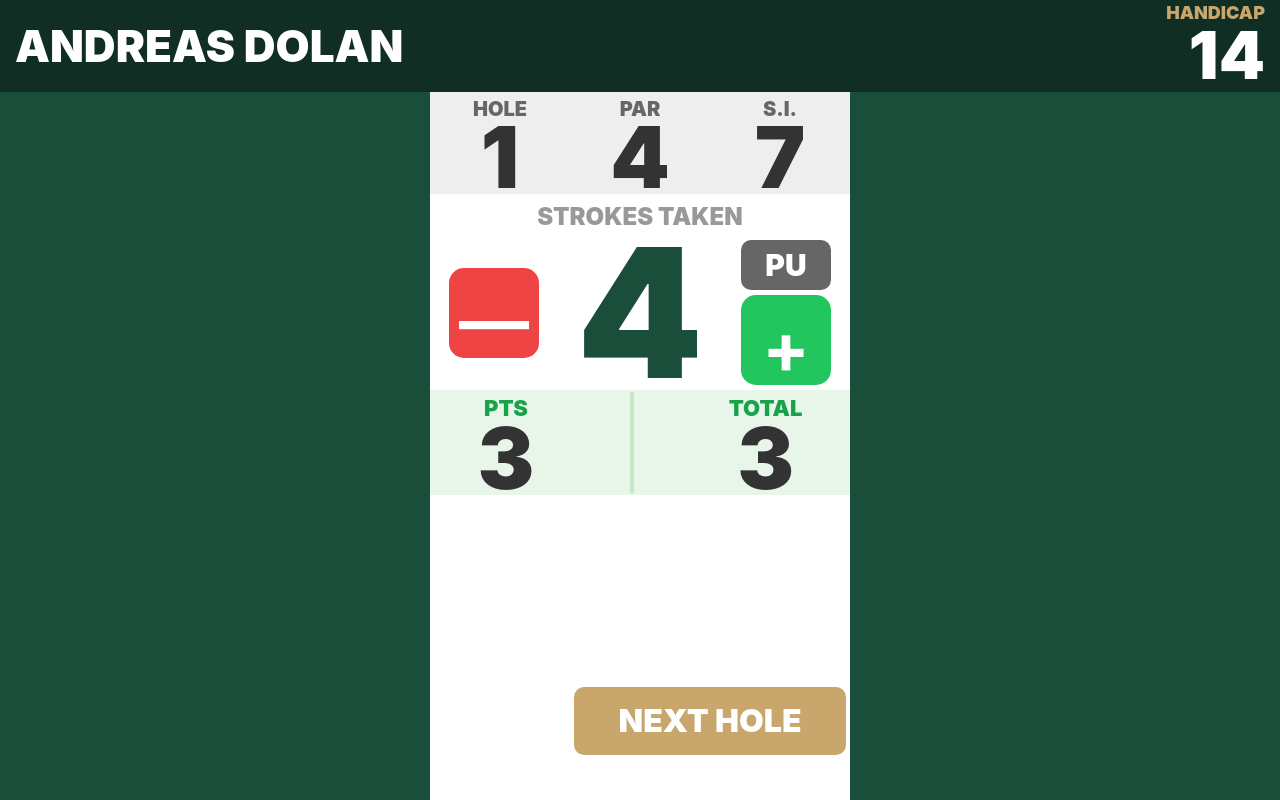
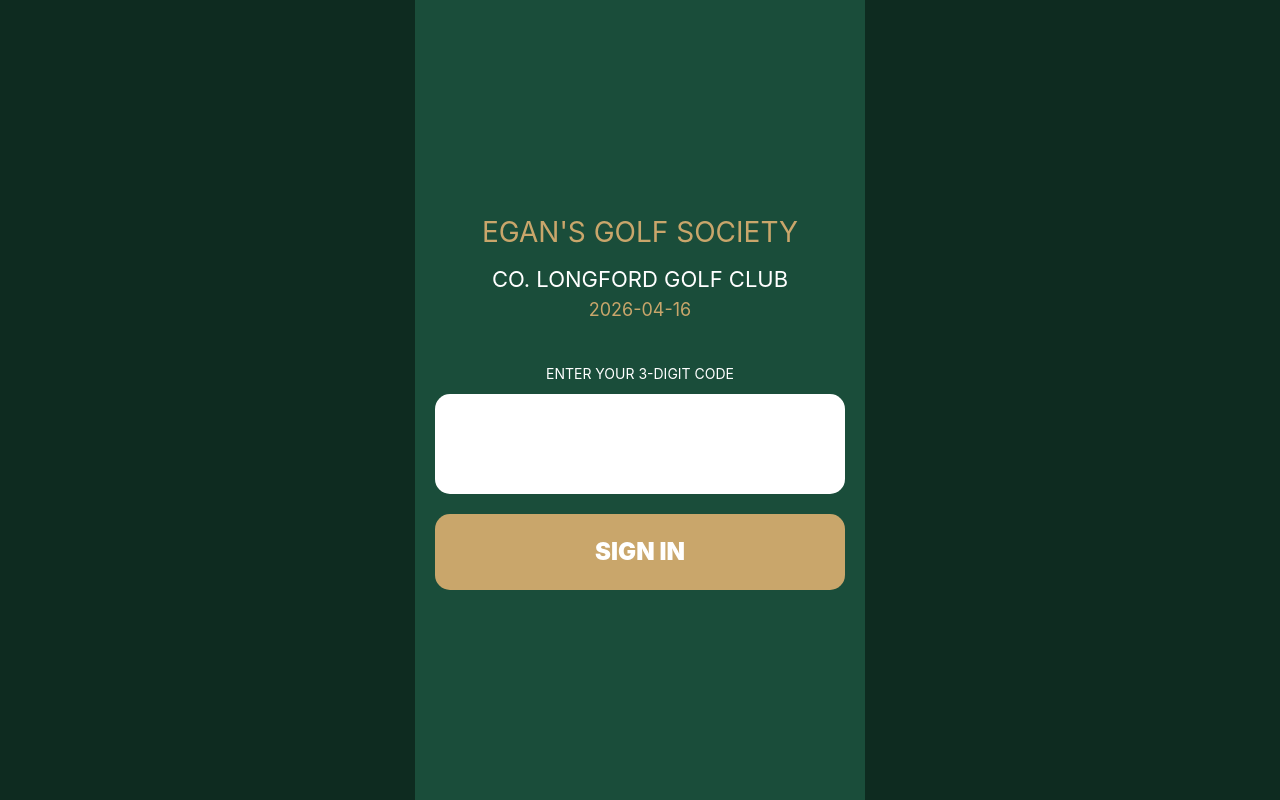
Before and after one commit to Joxer88/golf-society-app, a React (Create React App) app: page / in a window 1280 px wide. Built offline with nearby package versions, Linux system fonts and the light colour scheme.

Commit message:
secure login

```diff
--- a/src/App.js
+++ b/src/App.js
@@ -1,5 +1,15 @@
-import React, { useState } from 'react';
+import React, { useState, useEffect } from 'react';
 import { createClient } from '@supabase/supabase-js';
+
+const supabase = createClient(process.env.REACT_APP_SUPABASE_URL || '', process.env.REACT_APP_SUPABASE_ANON_KEY || '');
+
+// --- ADMIN SETTINGS ---
+const compSettings = {
+  courseName: "CO. LONGFORD GOLF CLUB",
+  date: "2026-04-16", // ISO Format YYYY-MM-DD
+  firstTeeTime: "10:00", // 24hr format
+  adminCode: "999"      // Master override
+};
 
 const course = [
   { par: 4, si: 7 }, { par: 5, si: 1 }, { par: 3, si: 15 }, { par: 4, si: 9 }, { par: 4, si: 3 }, { par: 4, si: 11 },
@@ -7,37 +17,74 @@
   { par: 5, si: 10 }, { par: 4, si: 4 }, { par: 4, si: 12 }, { par: 4, si: 6 }, { par: 3, si: 18 }, { par: 5, si: 14 }
 ];
 
-const supabase = createClient(process.env.REACT_APP_SUPABASE_URL || '', process.env.REACT_APP_SUPABASE_ANON_KEY || '');
+const GolfApp = () => {
+  const [isLoggedIn, setIsLoggedIn] = useState(false);
+  const [loginCode, setLoginCode] = useState("");
+  const [player, setPlayer] = useState({ name: "", handicap: 0 });
 
-const GolfApp = () => {
-  const [player] = useState({ name: "ANDREAS DOLAN", handicap: 14 });
-  const [verifierName, setVerifierName] = useState("");
+  // Scoring State
   const [currentHole, setCurrentHole] = useState(0);
   const [scores, setScores] = useState(course.map(h => h.par));
   const [showSummary, setShowSummary] = useState(false);
+  const [verifierName, setVerifierName] = useState("");
 
+  const checkAccessTime = () => {
+    const now = new Date();
+    const compDate = new Date(`${compSettings.date}T${compSettings.firstTeeTime}`);
+
+    // Window: 1 hour before first tee to 10 hours after (Adjusted from 5hr post-last-tee for safety)
+    const startTime = new Date(compDate.getTime() - (60 * 60 * 1000));
+    const endTime = new Date(compDate.getTime() + (10 * 60 * 60 * 1000));
+
+    return now >= startTime && now <= endTime;
+  };
+
+  const handleLogin = async () => {
+    // 1. Admin Override
+    if (loginCode === compSettings.adminCode) {
+      setPlayer({ name: "ADMIN", handicap: 0 });
+      setIsLoggedIn(true);
+      return;
+    }
+
+    // 2. Check Time Constraint for regular users
+    if (!checkAccessTime()) {
+        alert("Access denied. Login is only available on the day of competition.");
+        return;
+    }
+
+    // 3. Verify 3-Digit Code in Supabase
+    const { data, error } = await supabase
+      .from('users')
+      .select('name, handicap')
+      .eq('access_code', loginCode)
+      .single();
+
+    if (data) {
+      setPlayer({ name: data.name, handicap: data.handicap });
+      setIsLoggedIn(true);
+    } else {
+      alert("Invalid Code. Please see the Admin.");
+    }
+  };
+
+  // Logic Helpers
   const calcHolePoints = (s, p, si) => {
-    if (s === 0) return 0; // Picked up = 0 points
+    if (s === 0) return 0;
     const pops = Math.floor(player.handicap / 18) + (player.handicap % 18 >= si ? 1 : 0);
     return Math.max(0, p - (s - pops) + 2);
   };
-
   const updateScore = (val) => {
     const newScores = [...scores];
     newScores[currentHole] = Math.max(0, newScores[currentHole] + val);
     setScores(newScores);
   };
-
   const pickUp = () => {
     const newScores = [...scores];
     newScores[currentHole] = 0;
     setScores(newScores);
   };
-
-  const runningTotal = scores.reduce((acc, s, i) => {
-    return i <= currentHole ? acc + calcHolePoints(s, course[i].par, course[i].si) : acc;
-  }, 0);
-
+  const runningTotal = scores.reduce((acc, s, i) => i <= currentHole ? acc + calcHolePoints(s, course[i].par, course[i].si) : acc, 0);
   const finalTotal = scores.reduce((acc, s, i) => acc + calcHolePoints(s, course[i].par, course[i].si), 0);
 
   const handleSubmit = async () => {
@@ -46,10 +93,47 @@
     window.location.reload();
   };
 
+  const containerStyle = {
+    height: '100vh', width: '100%', maxWidth: '450px', margin: '0 auto', backgroundColor: '#1A4D3A', color: 'white', display: 'flex', flexDirection: 'column', overflow: 'hidden'
+  };
+
+  // --- LOGIN SCREEN ---
+  if (!isLoggedIn) {
+    return (
+      <div style={{ backgroundColor: '#0e2b20', minHeight: '100vh', display: 'flex', justifyContent: 'center', alignItems: 'center' }}>
+        <div style={containerStyle}>
+          <div style={{ padding: '40px 20px', textAlign: 'center', flex: 1, display: 'flex', flexDirection: 'column', justifyContent: 'center' }}>
+            <h1 style={{ fontSize: '28px', color: '#C9A66B', marginBottom: '10px' }}>EGAN'S GOLF SOCIETY</h1>
+            <h2 style={{ fontSize: '22px', margin: '0' }}>{compSettings.courseName}</h2>
+            <p style={{ fontSize: '18px', color: '#C9A66B', marginBottom: '40px' }}>{compSettings.date}</p>
+
+            <p style={{ fontSize: '14px', marginBottom: '10px' }}>ENTER YOUR 3-DIGIT CODE</p>
+            <input
+              type="password"
+              inputMode="numeric"
+              maxLength="3"
+              value={loginCode}
+              onChange={(e) => setLoginCode(e.target.value)}
+              style={{ width: '100%', padding: '20px', fontSize: '40px', textAlign: 'center', borderRadius: '15px', border: 'none', color: '#1A4D3A', fontWeight: '900', marginBottom: '20px' }}
+            />
+            <button
+              onClick={handleLogin}
+              style={{ width: '100%', padding: '20px', backgroundColor: '#C9A66B', color: 'white', fontSize: '24px', fontWeight: '900', border: 'none', borderRadius: '15px' }}
+            >
+              SIGN IN
+            </button>
+          </div>
+        </div>
+      </div>
+    );
+  }
+
+  // --- SCORECARD SCREENS (Existing Logic) ---
   if (showSummary) {
     return (
-      <div style={{ height: '100vh', backgroundColor: '#1A4D3A', color: 'white', padding: '2px', display: 'flex', flexDirection: 'column', overflow: 'hidden' }}>
-        <div style={{ flex: 1, backgroundColor: 'white', color: '#111', borderRadius: '10px', padding: '5px', display: 'flex', flexDirection: 'column', overflow: 'hidden' }}>
+      <div style={{ backgroundColor: '#0e2b20', minHeight: '100vh' }}>
+        <div style={containerStyle}>
+            <div style={{ flex: 1, backgroundColor: 'white', color: '#111', borderRadius: '10px', padding: '5px', display: 'flex', flexDirection: 'column', overflow: 'hidden', margin: '2px' }}>
             <h2 style={{ textAlign: 'center', margin: '0', fontSize: '24px', fontWeight: '900' }}>SUMMARY</h2>
             <div style={{ flex: 1, overflowY: 'auto' }}>
                 {course.map((h, i) => (
@@ -67,44 +151,35 @@
             <button onClick={() => setShowSummary(false)} style={{ width: '100%', color: '#ef4444', background: 'none', border: 'none', fontWeight: 'bold', padding: '5px' }}>← EDIT</button>
             </div>
         </div>
+      </div>
     );
   }
 
   return (
-    <div style={{ height: '100vh', backgroundColor: '#1A4D3A', color: 'white', padding: '0px', display: 'flex', flexDirection: 'column', alignItems: 'center', overflow: 'hidden' }}>
-
-      <div style={{ width: '100%', display: 'flex', justifyContent: 'space-between', padding: '4px 15px', backgroundColor: 'rgba(0,0,0,0.4)', alignItems: 'center' }}>
-        <p style={{ fontSize: '44px', fontWeight: '900', margin: 0, lineHeight: 1 }}>{player.name}</p>
+    <div style={{ backgroundColor: '#0e2b20', minHeight: '100vh' }}>
+        <div style={containerStyle}>
+            <div style={{ width: '100%', display: 'flex', justifyContent: 'space-between', padding: '6px 15px', backgroundColor: 'rgba(0,0,0,0.4)', alignItems: 'center' }}>
+                <p style={{ fontSize: '32px', fontWeight: '900', margin: 0, lineHeight: 1 }}>{player.name}</p>
                 <div style={{ textAlign: 'right' }}>
-           <p style={{ fontSize: '18px', fontWeight: '900', margin: 0, color: '#C9A66B', lineHeight: 1 }}>HANDICAP</p>
-           <p style={{ fontSize: '66px', fontWeight: '900', margin: 0, lineHeight: 1 }}>{player.handicap}</p>
+                    <p style={{ fontSize: '14px', fontWeight: '900', margin: 0, color: '#C9A66B', lineHeight: 1 }}>HANDICAP</p>
+                    <p style={{ fontSize: '44px', fontWeight: '900', margin: 0, lineHeight: 1 }}>{player.handicap}</p>
                 </div>
             </div>
 
-      <div style={{ width: '100%', maxWidth: '420px', backgroundColor: 'white', color: '#333', flex: 1, display: 'flex', flexDirection: 'column', justifyContent: 'flex-start', overflow: 'hidden' }}>
-
+            <div style={{ width: '100%', backgroundColor: 'white', color: '#333', flex: 1, display: 'flex', flexDirection: 'column', justifyContent: 'flex-start', overflow: 'hidden' }}>
                 <div style={{ display: 'grid', gridTemplateColumns: 'repeat(3, 1fr)', textAlign: 'center', backgroundColor: '#eee', padding: '2px 0' }}>
                     <div><p style={{ fontSize: '20px', fontWeight: '900', margin: 0, color: '#666' }}>HOLE</p><p style={{ fontSize: '85px', fontWeight: '900', lineHeight: 0.8, margin: 0 }}>{currentHole + 1}</p></div>
                     <div><p style={{ fontSize: '20px', fontWeight: '900', margin: 0, color: '#666' }}>PAR</p><p style={{ fontSize: '85px', fontWeight: '900', lineHeight: 0.8, margin: 0 }}>{course[currentHole].par}</p></div>
                     <div><p style={{ fontSize: '20px', fontWeight: '900', margin: 0, color: '#666' }}>S.I.</p><p style={{ fontSize: '85px', fontWeight: '900', lineHeight: 0.8, margin: 0 }}>{course[currentHole].si}</p></div>
                 </div>
 
-        <div style={{ textAlign: 'center', padding: '5px 0', position: 'relative' }}>
+                <div style={{ textAlign: 'center', padding: '5px 0' }}>
                     <p style={{ fontSize: '24px', fontWeight: '900', color: '#999', margin: '0 0 5px 0' }}>STROKES TAKEN</p>
-
                     <div style={{ display: 'flex', alignItems: 'center', justifyContent: 'space-around' }}>
-            {/* MINUS */}
                         <button onClick={() => updateScore(-1)} style={{ width: '90px', height: '90px', backgroundColor: '#ef4444', color: 'white', borderRadius: '15px', fontSize: '70px', fontWeight: 'bold', border: 'none' }}>—</button>
-
-            {/* SCORE DISPLAY */}
-            <span style={{ fontSize: '180px', fontWeight: '900', color: '#1A4D3A', lineHeight: 0.75 }}>
-                {scores[currentHole] === 0 ? "X" : scores[currentHole]}
-            </span>
-
+                        <span style={{ fontSize: '180px', fontWeight: '900', color: '#1A4D3A', lineHeight: 0.75 }}>{scores[currentHole] === 0 ? "X" : scores[currentHole]}</span>
                         <div style={{ display: 'flex', flexDirection: 'column', gap: '5px' }}>
-                {/* PU BUTTON */}
                             <button onClick={pickUp} style={{ width: '90px', height: '50px', backgroundColor: '#666', color: 'white', borderRadius: '10px', fontSize: '30px', fontWeight: '900', border: 'none' }}>PU</button>
-                {/* PLUS BUTTON */}
                             <button onClick={() => updateScore(1)} style={{ width: '90px', height: '90px', backgroundColor: '#22c55e', color: 'white', borderRadius: '15px', fontSize: '70px', fontWeight: 'bold', border: 'none' }}>+</button>
                         </div>
                     </div>
@@ -126,6 +201,7 @@
                 </div>
             </div>
         </div>
+    </div>
   );
 };
 
```
Lines whose indentation alone changed are shown as unchanged.
